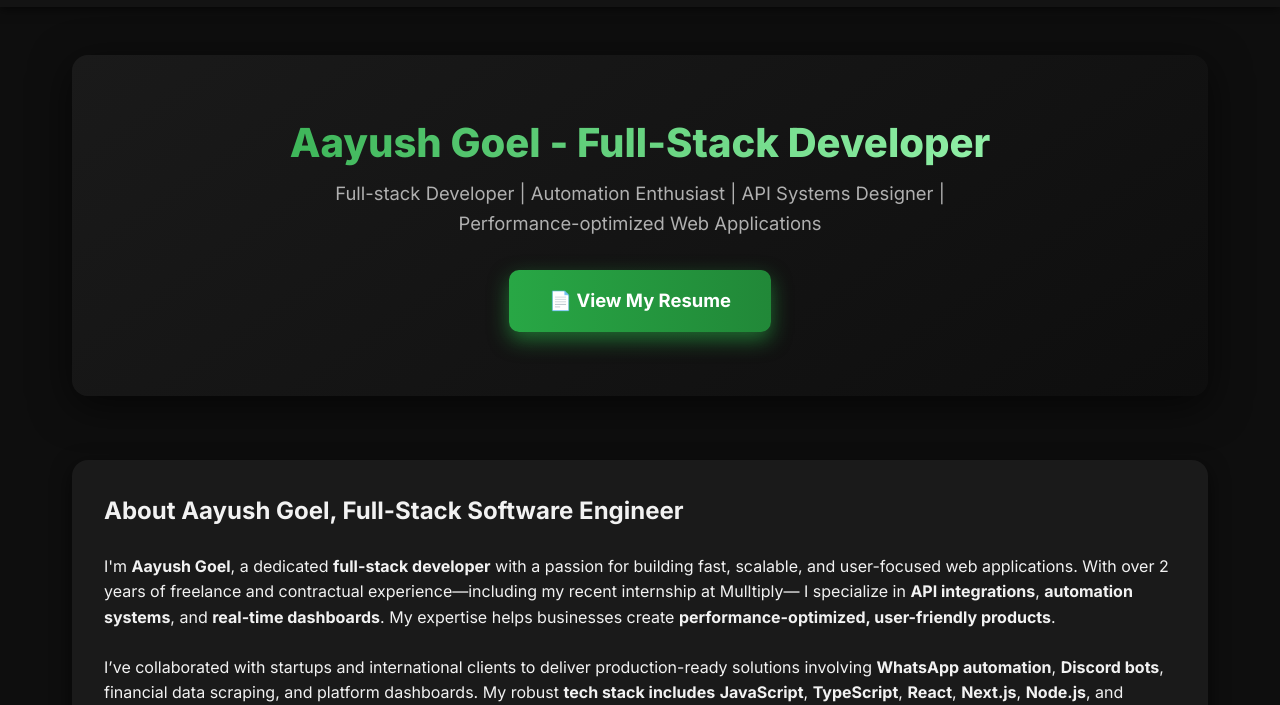
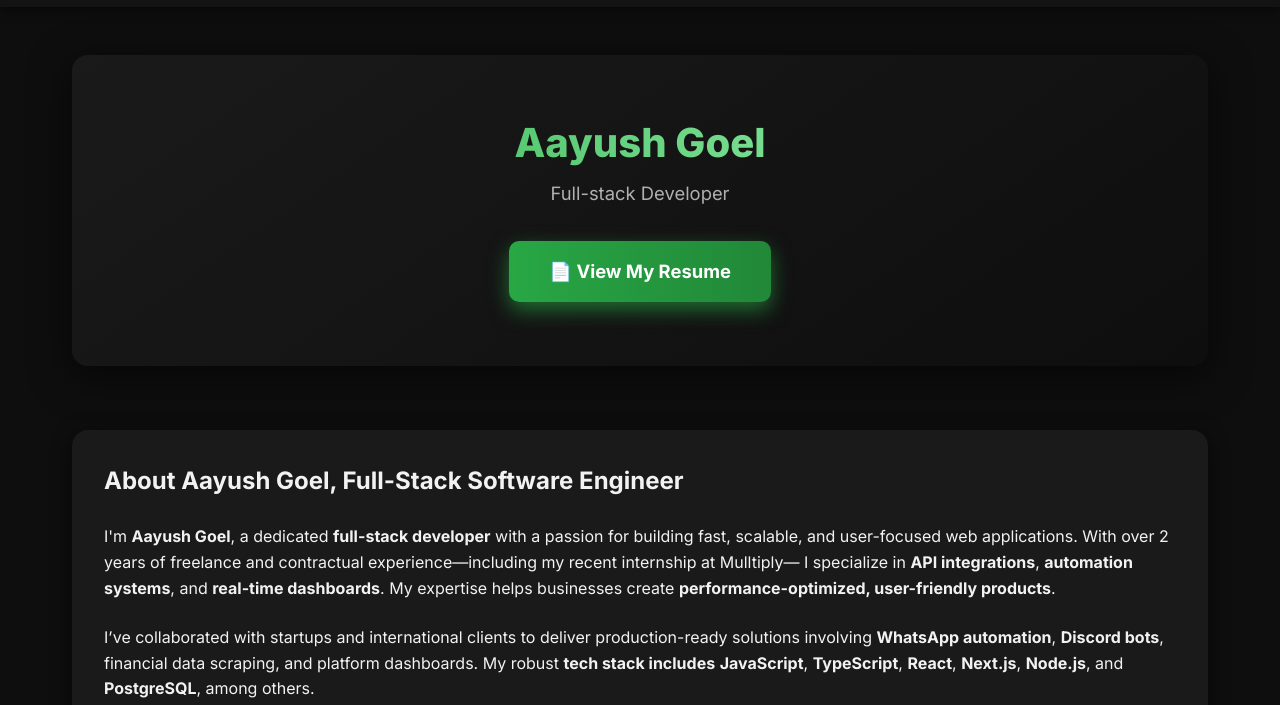
Before and after one commit to Aayush-683/aayush-683.github.io, a plain HTML site: page index.html in a window 1280 px wide. Shown: the part 92-797 px from the top of the page. Drawn offline with Linux system fonts and the light colour scheme.

Commit message:
feat: Update page titles for consistency and clarity in portfolio and resume

```diff
--- a/index.html
+++ b/index.html
@@ -3,7 +3,7 @@
   <head>
     <meta charset="UTF-8" />
     <meta name="viewport" content="width=device-width, initial-scale=1.0" />
-    <title>Aayush Goel - Full-Stack Developer & Software Engineer Portfolio</title>
+    <title>Aayush Goel | Portfolio</title>
 
     <meta name="description" content="Aayush Goel is a full-stack developer with 2+ years of experience in building performance-optimized, user-friendly web applications, specializing in API integrations, automation, and real-time dashboards using React, Node.js, Next.js, and PostgreSQL. View his projects and resume." />
     <meta name="keywords" content="Aayush Goel, Full-stack Developer, Software Engineer, Web Development, React, Node.js, Next.js, PostgreSQL, API Integration, Automation, Real-time Dashboards, JavaScript, TypeScript, Portfolio, Resume, Freelance Developer" />
@@ -139,8 +139,8 @@
 
     <main class="container-main">
       <section class="hero-section">
-        <h1>Aayush Goel - Full-Stack Developer</h1>
-        <p>Full-stack Developer | Automation Enthusiast | API Systems Designer | Performance-optimized Web Applications</p>
+        <h1>Aayush Goel</h1>
+        <p>Full-stack Developer</p>
         <a href="resume" class="download-btn" aria-label="Download Aayush Goel's Resume">📄 View My Resume</a>
       </section>
 
```
Also changed, not shown: resume.html (+1 -1 lines).
